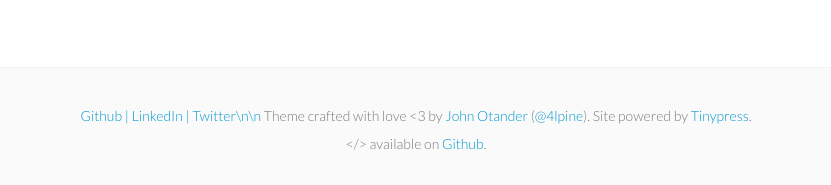
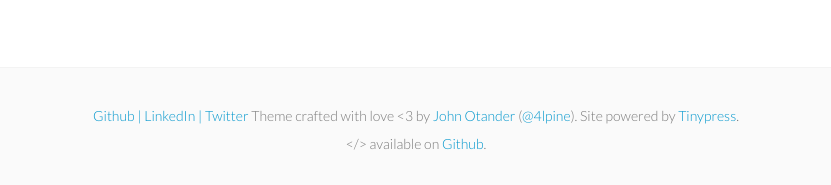
Before and after one commit to jorgeboucas/jorgeboucas.github.io, a Jekyll site: the page built from index.html, in a window 1280 px wide. Shown: the part 765-950 px from the top of the page, without its empty margins (224-1055 px from the left). Built offline with Jekyll 4.4.1, drawn with Linux system fonts in a browser that asks for light colours; the list of posts is cut into pages by our own code.

```diff
--- a/_includes/footer.html
+++ b/_includes/footer.html
@@ -3,7 +3,9 @@
     <div class="measure mt1 center">
       <small>
         <a href="https://github.com/jorgeboucas"><i class="fa fa-github fa-fw fa-3x"></i></a>
-        <a href="https://github.com/jorgeboucas">Github | </a><a href="https://de.linkedin.com/in/jboucas">LinkedIn | </a><a href="https://twitter.com/jorgeboucas">Twitter\n\n</a>
+        <a href="https://github.com/jorgeboucas">Github | </a><a href="https://de.linkedin.com/in/jboucas">LinkedIn | </a><a href="https://twitter.com/jorgeboucas">Twitter</a>
+
+
         Theme crafted with love &lt;3 by <a href="http://johnotander.com">John Otander</a> (<a href="https://twitter.com/4lpine">@4lpine</a>). Site powered by <a href="https://tinypress.co/">Tinypress</a>.<br>
         &lt;/&gt; available on <a href="https://github.com/johnotander/pixyll.git">Github</a>.
       </small>
```
